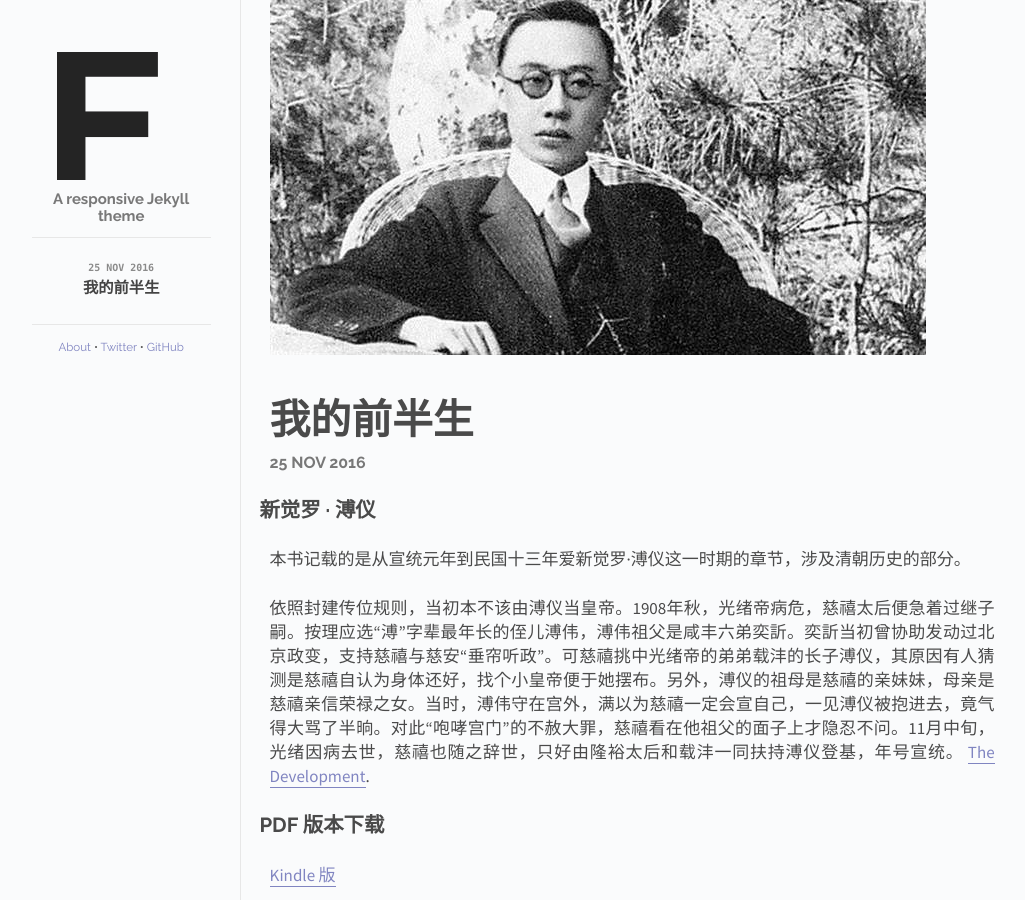
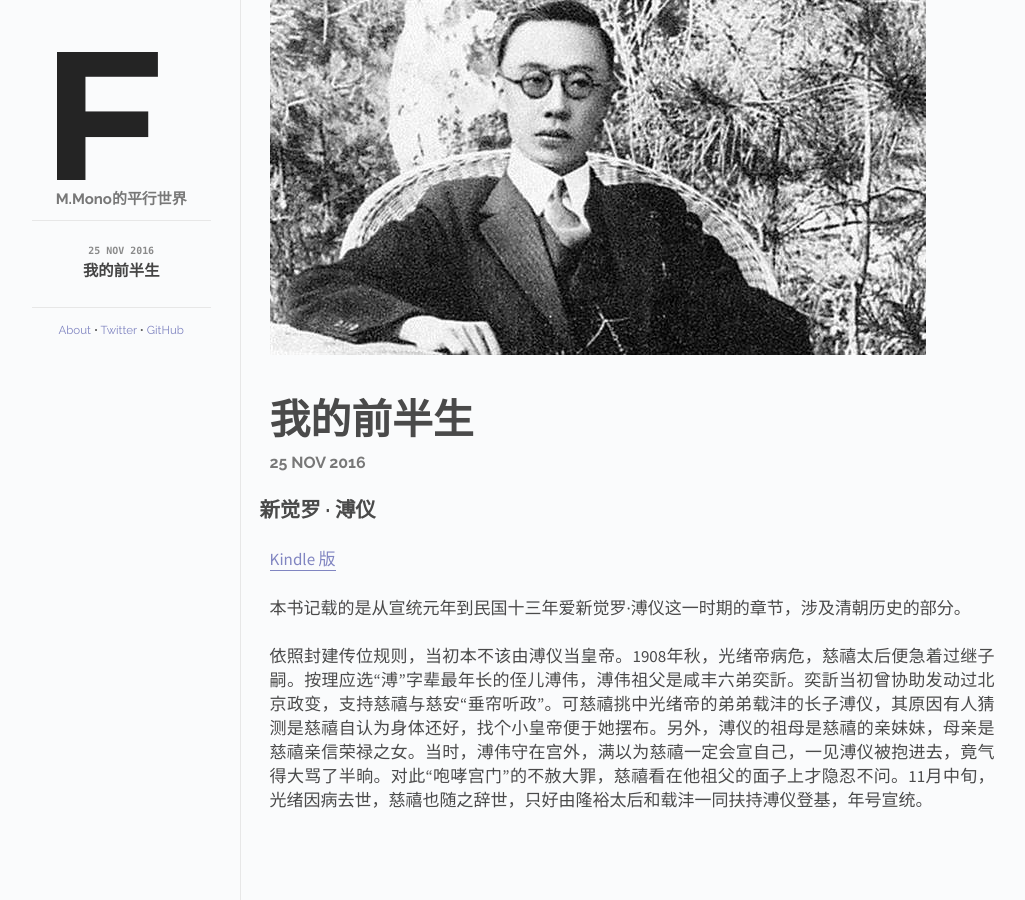
Before and after one commit to M-Mono/m-mono.github.io, a Jekyll site: the page built from _posts/2016-11-26-The-First-Half-of-My-Life.md, in a window 1280 px wide. Shown: the whole page, without its empty margins (118-1143 px from the left). Built offline with Jekyll 4.4.1, drawn with Linux system fonts in a browser that asks for light colours; Markdown is read by kramdown in place of the engine named in the settings.

Commit message:
适配我的前半生Kindle版下载地址

```diff
--- a/_includes/post.html
+++ b/_includes/post.html
@@ -15,10 +15,4 @@
   <div class="post">
     {{ content }}
   </div>
-  <div class="colophon">
-    <p>
-      <span id="pub-date">Published on {{ page.date | date_to_string }}</span> <span class="separator">&bull;</span>
-      <span id="social">Find me on <a href="">Twitter</a>!</span>
-    </p>
-  </div>
 </div>
--- a/_layouts/default.html
+++ b/_layouts/default.html
@@ -24,7 +24,7 @@
       <div class="sidebar" id="sidebar">
         <div class="header">
           <h1 class="title"><a href="/"><img id="logo" src="/images/logo.png"></a></h1>
-          <span class="tagline">A responsive Jekyll theme</span>
+          <span class="tagline">M.Mono的平行世界</span>
         </div>
         <div class="posts">
           <ul class="posts-list">
--- a/_posts/2016-11-26-The-First-Half-of-My-Life.md
+++ b/_posts/2016-11-26-The-First-Half-of-My-Life.md
@@ -8,12 +8,9 @@ categories: posts
 
 ## 新觉罗 · 溥仪
 
+[Kindle 版](https://github.com/M-Mono/The-First-Half-of-My-Life/raw/master/我的前半生%20·%20溥仪%20(Kindle).pdf)
+
 本书记载的是从宣统元年到民国十三年爱新觉罗·溥仪这一时期的章节，涉及清朝历史的部分。
 
 
 依照封建传位规则，当初本不该由溥仪当皇帝。1908年秋，光绪帝病危，慈禧太后便急着过继子嗣。按理应选“溥”字辈最年长的侄儿溥伟，溥伟祖父是咸丰六弟奕訢。奕訢当初曾协助发动过北京政变，支持慈禧与慈安“垂帘听政”。可慈禧挑中光绪帝的弟弟载沣的长子溥仪，其原因有人猜测是慈禧自认为身体还好，找个小皇帝便于她摆布。另外，溥仪的祖母是慈禧的亲妹妹，母亲是慈禧亲信荣禄之女。当时，溥伟守在宫外，满以为慈禧一定会宣自己，一见溥仪被抱进去，竟气得大骂了半晌。对此“咆哮宫门”的不赦大罪，慈禧看在他祖父的面子上才隐忍不问。11月中旬，光绪因病去世，慈禧也随之辞世，只好由隆裕太后和载沣一同扶持溥仪登基，年号宣统。
- [The Development](The-First-Half-of-My-Life/我的前半生 · 溥仪 (Kindle).pdf).
-
-## PDF 版本下载
-
-[Kindle 版](The-First-Half-of-My-Life/我的前半生 · 溥仪 (Kindle).pdf)
```
